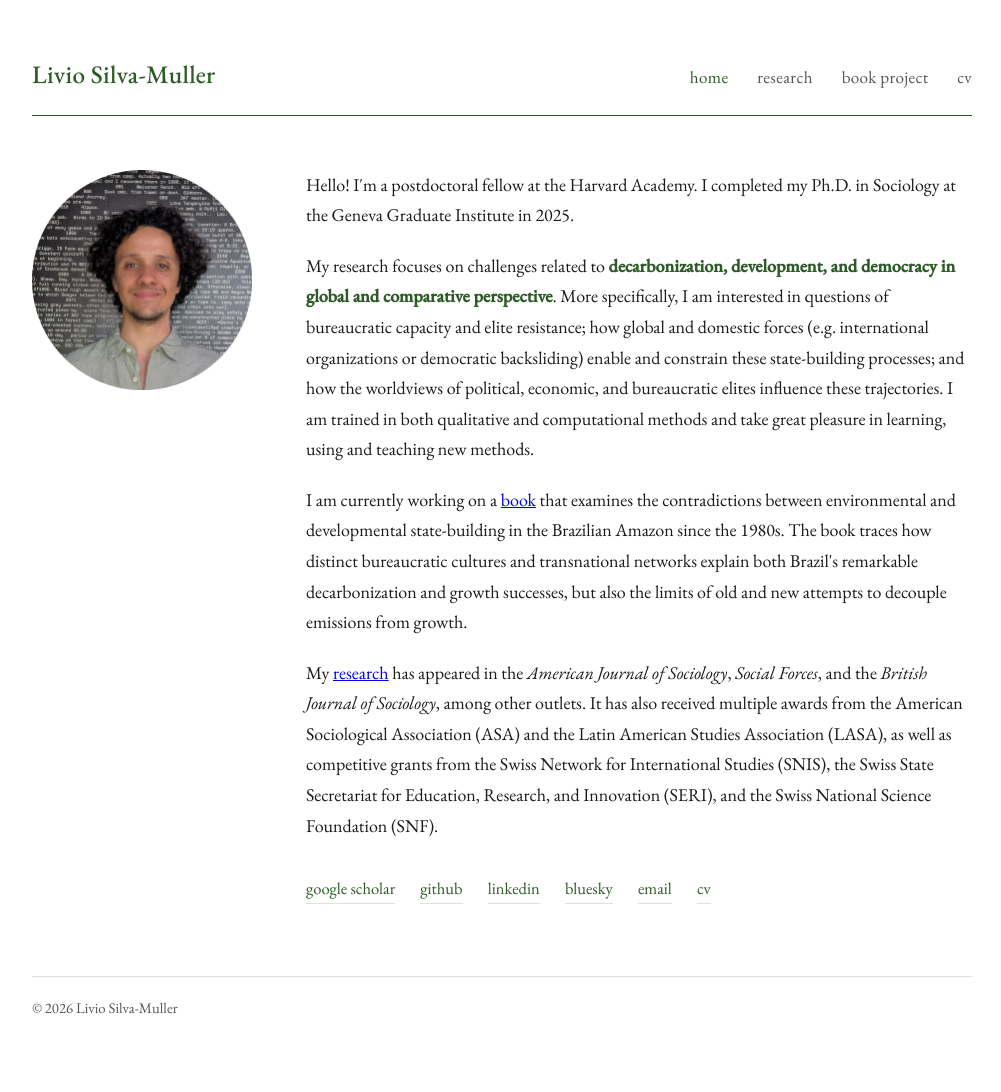
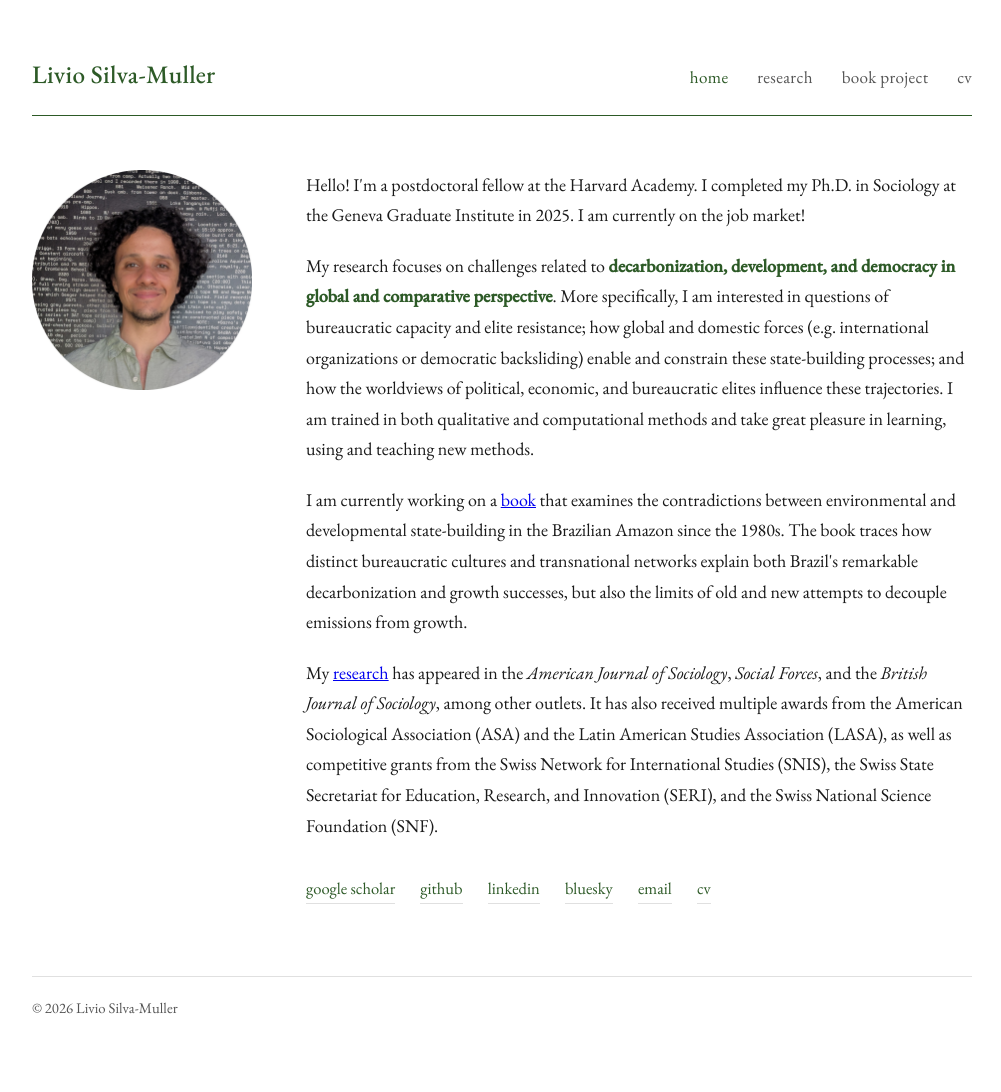
Before and after one commit to liviosilvamuller/liviosilvamuller.github.io, a Jekyll site: the page built from index.md, in a window 1280 px wide. Shown: the whole page, without its empty margins (138-1139 px from the left). Built offline with Jekyll 4.4.1, drawn with Linux system fonts in a browser that asks for light colours.

Commit message:
#new summ

```diff
--- a/index.md
+++ b/index.md
@@ -10,7 +10,7 @@ title: home
 
   <div class="bio">
     <p>
-      Hello! I'm a postdoctoral fellow at the Harvard Academy. I completed my Ph.D. in Sociology at the Geneva Graduate Institute in 2025.
+      Hello! I'm a postdoctoral fellow at the Harvard Academy. I completed my Ph.D. in Sociology at the Geneva Graduate Institute in 2025. I am currently on the job market!
     </p>
     <p>
       My research focuses on challenges related to <strong><span class="accent">decarbonization, development, and democracy in global and comparative perspective</span></strong>. More specifically, I am interested in questions of bureaucratic capacity and elite resistance; how global and domestic forces (e.g. international organizations or democratic backsliding) enable and constrain these state-building processes; and how the worldviews of political, economic, and bureaucratic elites influence these trajectories. I am trained in both qualitative and computational methods and take great pleasure in learning, using and teaching new methods.
```
Also changed, not shown: 1 other file.
